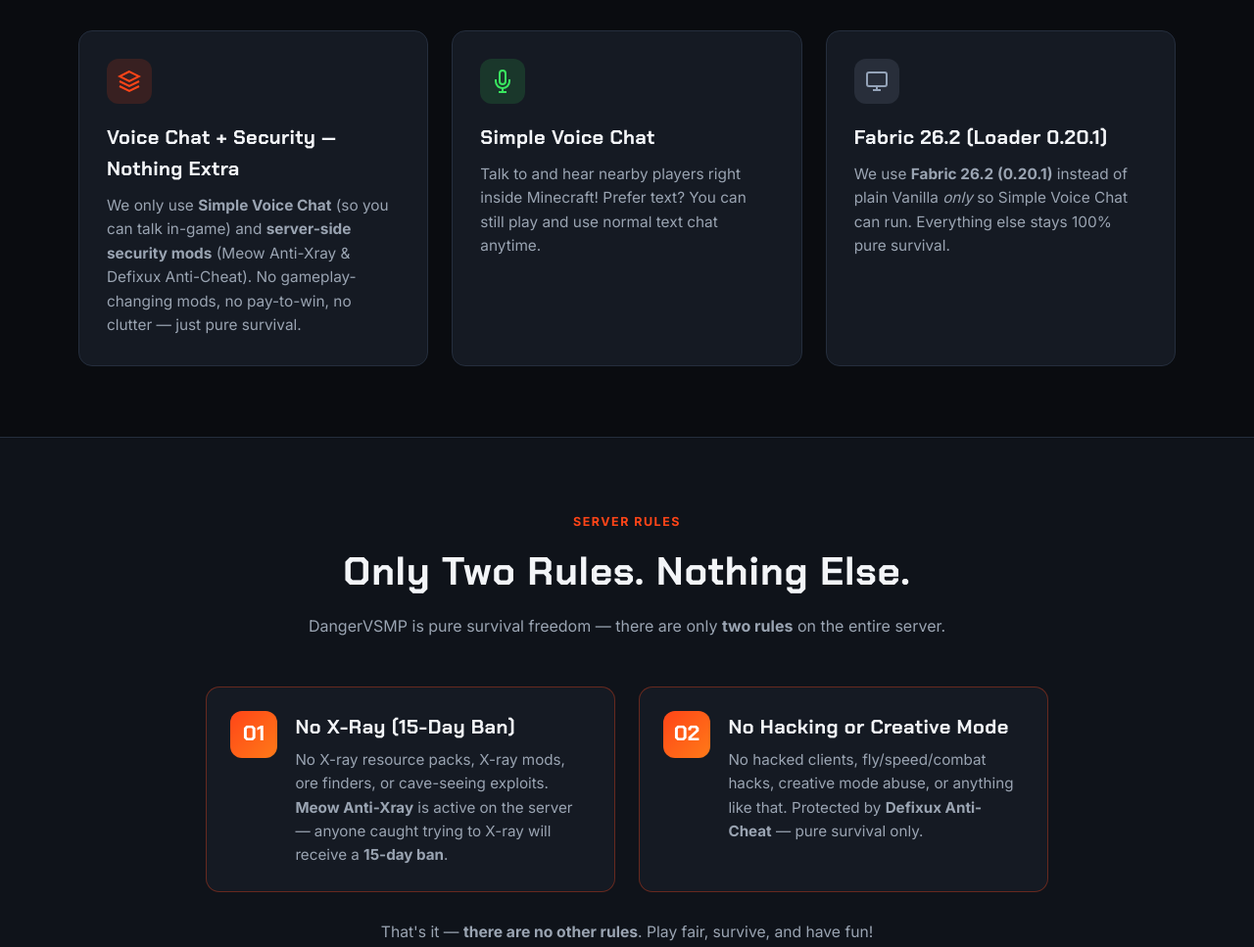
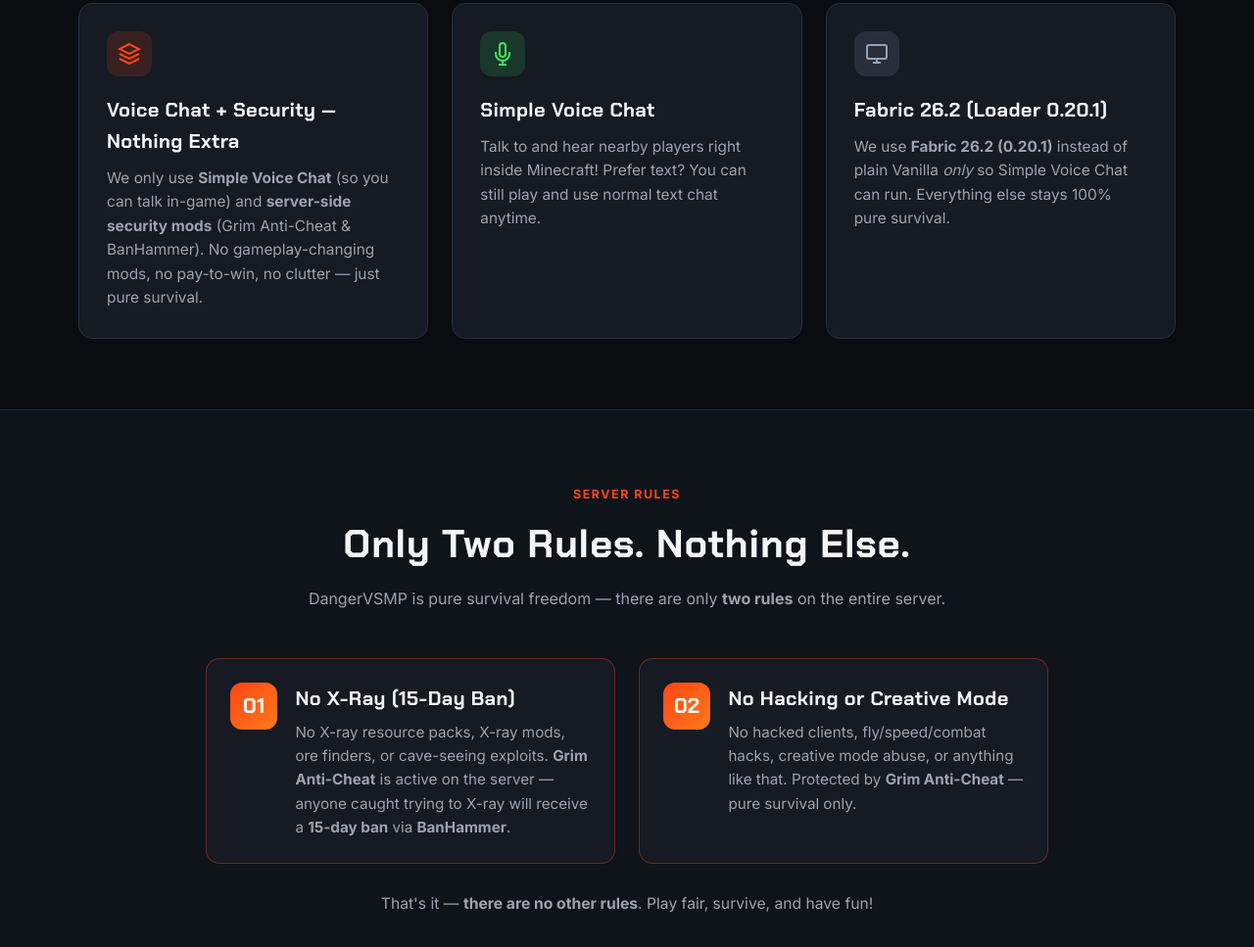
Before and after one commit to boseprahann-arch/DangerVSMP, a plain HTML site: page index.html in a window 1280 px wide. Shown: the part 1333-2300 px from the top of the page at 98% size. Drawn offline with Linux system fonts and the light colour scheme; no server answers.

Commit message:
Replace Meow Anti-Xray/Defixux with Grim Anti-Cheat and BanHammer

```diff
--- a/index.html
+++ b/index.html
@@ -69,7 +69,7 @@
         </h1>
 
         <p class="hero-subtitle">
-          A <strong>pure Vanilla survival</strong> Minecraft: Java Edition (<strong>26.2</strong>) server — running <strong>Simple Voice Chat</strong> so you can talk in-game, plus <strong>server-side security mods</strong> (Meow Anti-Xray &amp; Defixux Anti-Cheat) to keep the game fair. No extra mods — just pure survival.
+          A <strong>pure Vanilla survival</strong> Minecraft: Java Edition (<strong>26.2</strong>) server — running <strong>Simple Voice Chat</strong> so you can talk in-game, plus <strong>server-side security mods</strong> (Grim Anti-Cheat &amp; BanHammer) to keep the game fair. No extra mods — just pure survival.
         </p>
 
         <!-- Server IP Card -->
@@ -133,7 +133,7 @@
             </div>
             <h3>Voice Chat + Security — Nothing Extra</h3>
             <p>
-              We only use <strong>Simple Voice Chat</strong> (so you can talk in-game) and <strong>server-side security mods</strong> (Meow Anti-Xray &amp; Defixux Anti-Cheat). No gameplay-changing mods, no pay-to-win, no clutter — just pure survival.
+              We only use <strong>Simple Voice Chat</strong> (so you can talk in-game) and <strong>server-side security mods</strong> (Grim Anti-Cheat &amp; BanHammer). No gameplay-changing mods, no pay-to-win, no clutter — just pure survival.
             </p>
           </article>
 
@@ -188,7 +188,7 @@
             <div>
               <h3>No X-Ray (15-Day Ban)</h3>
               <p>
-                No X-ray resource packs, X-ray mods, ore finders, or cave-seeing exploits. <strong>Meow Anti-Xray</strong> is active on the server — anyone caught trying to X-ray will receive a <strong>15-day ban</strong>.
+                No X-ray resource packs, X-ray mods, ore finders, or cave-seeing exploits. <strong>Grim Anti-Cheat</strong> is active on the server — anyone caught trying to X-ray will receive a <strong>15-day ban</strong> via <strong>BanHammer</strong>.
               </p>
             </div>
           </article>
@@ -198,7 +198,7 @@
             <div>
               <h3>No Hacking or Creative Mode</h3>
               <p>
-                No hacked clients, fly/speed/combat hacks, creative mode abuse, or anything like that. Protected by <strong>Defixux Anti-Cheat</strong> — pure survival only.
+                No hacked clients, fly/speed/combat hacks, creative mode abuse, or anything like that. Protected by <strong>Grim Anti-Cheat</strong> — pure survival only.
               </p>
             </div>
           </article>
@@ -228,7 +228,7 @@
             <strong>Why Fabric 26.2 (0.20.1) instead of Vanilla?</strong>
             <p>
               Even though DangerVSMP is <strong>pure survival</strong>, you need to launch Minecraft with <strong>Fabric
-                26.2 (Loader 0.20.1)</strong> instead of the default Vanilla profile. We use <strong>Simple Voice Chat</strong> (client mod) and <strong>server-side security mods</strong> (Meow Anti-Xray &amp; Defixux Anti-Cheat). No extra gameplay mods. Fabric does not change Vanilla gameplay; it just allows Voice Chat to work.
+                26.2 (Loader 0.20.1)</strong> instead of the default Vanilla profile. We use <strong>Simple Voice Chat</strong> (client mod) and <strong>server-side security mods</strong> (Grim Anti-Cheat &amp; BanHammer). No extra gameplay mods. Fabric does not change Vanilla gameplay; it just allows Voice Chat to work.
             </p>
           </div>
         </div>
```
